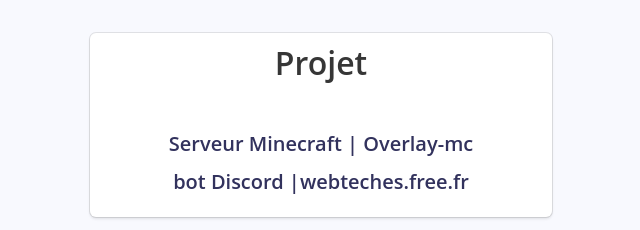
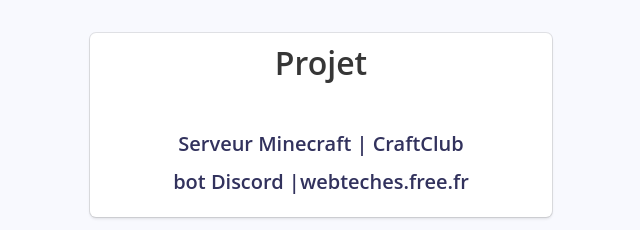
Before and after one commit to webteches/techone-dev, a plain HTML site: page index.html in a window 1280 px wide. Shown: the part 1810-2040 px from the top of the page, 319-959 px from the left. Drawn offline with nearby package versions, Linux system fonts and the light colour scheme.

Commit message:
Update index.html

```diff
--- a/index.html
+++ b/index.html
@@ -173,7 +173,7 @@
                                 <br>
                                 <br>
 
-                                   <h2 href="https://fastpvp.fr">Serveur Minecraft | Overlay-mc </h2>
+                                   <h2 href="https://fastpvp.fr">Serveur Minecraft | CraftClub </h2>
                                    <h2 href="https://fastpvp.fr">bot Discord |webteches.free.fr</h2>
 
                                 </div>
```
